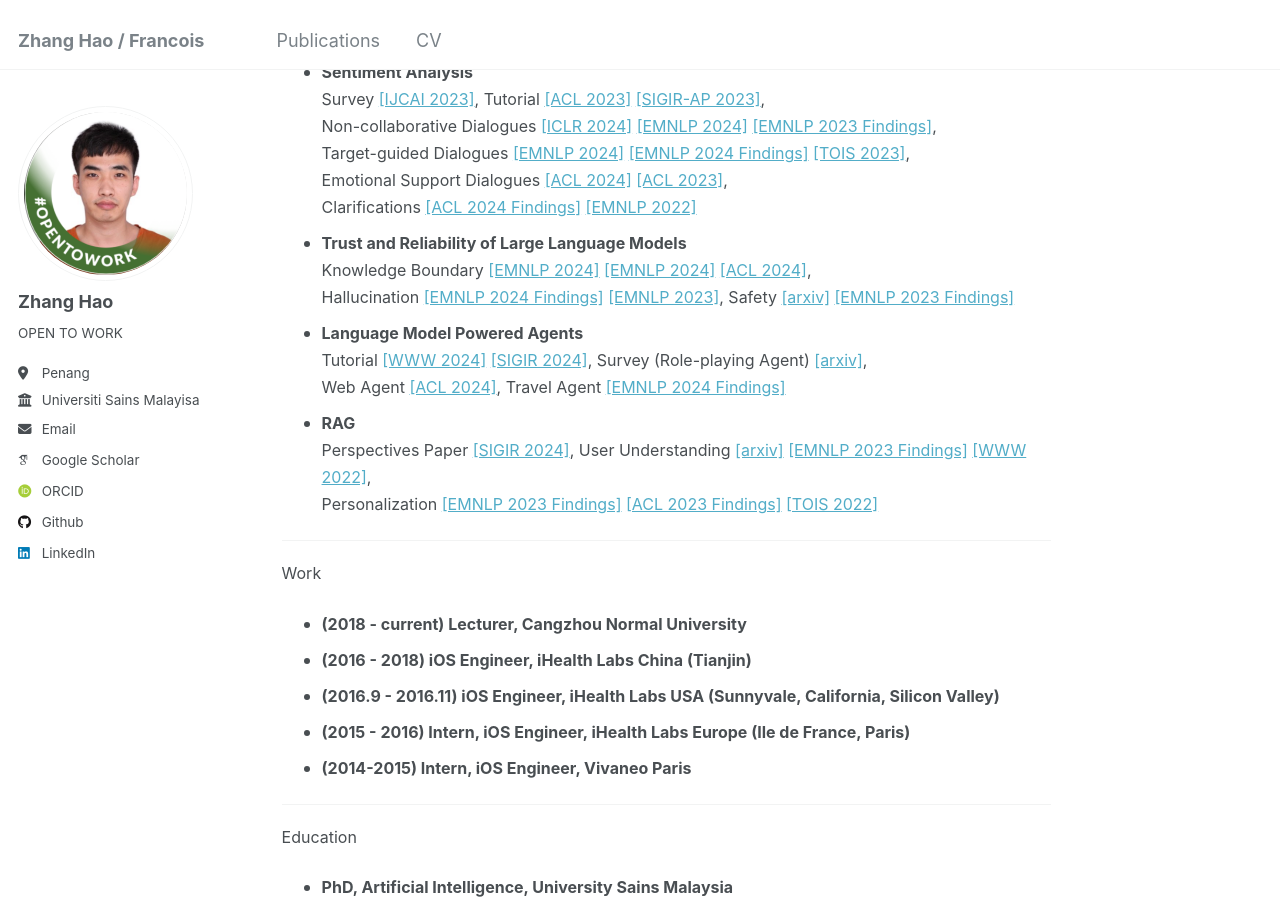
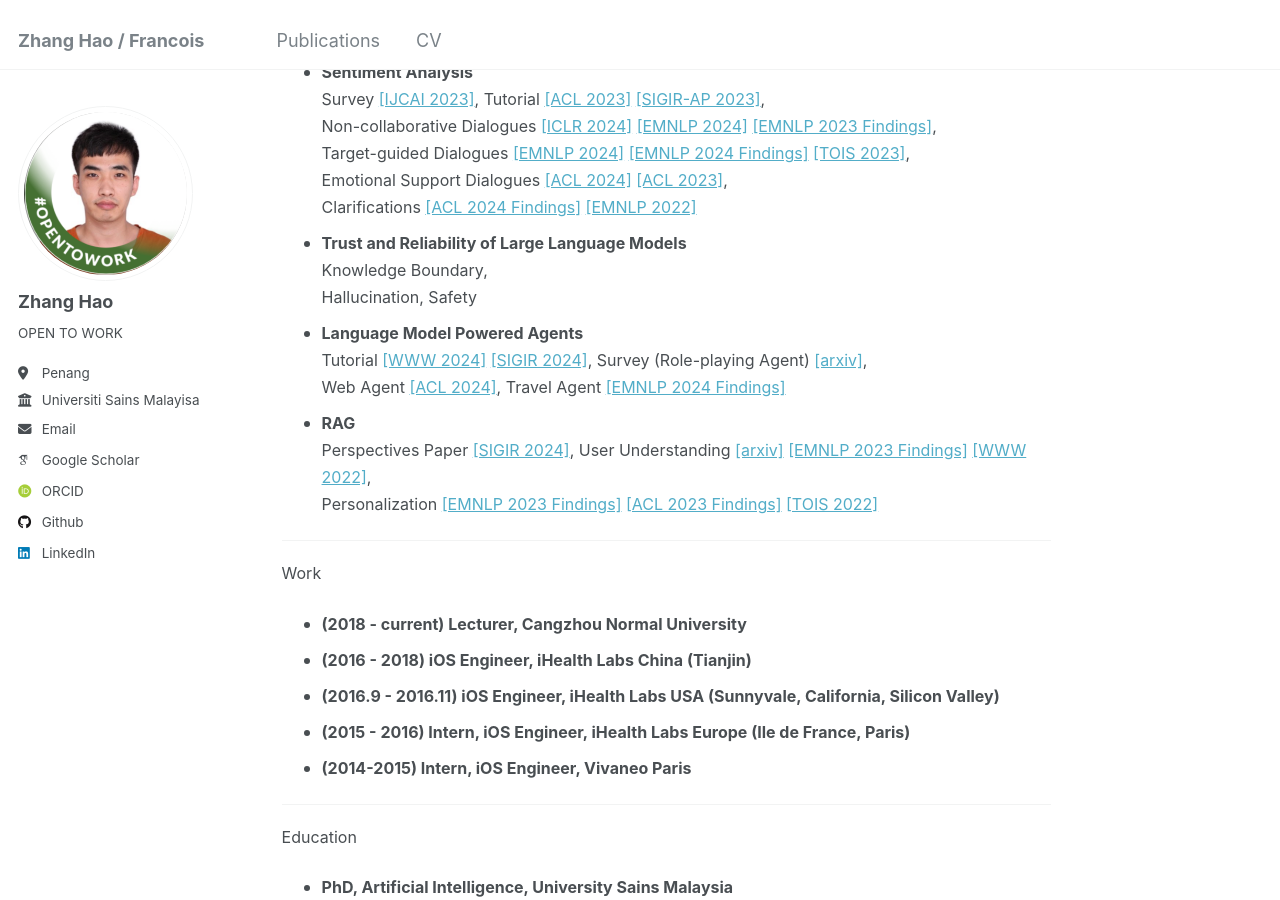
Before and after one commit to sydmou/sydmou.github.io, a Jekyll site: the page built from _pages/about.md, in a window 1280 px wide and 900 px high, scrolled down 597 px. Built offline with Jekyll 4.4.1, drawn with Linux system fonts in a browser that asks for light colours; some web fonts are replaced.

Commit message:
Update about.md

```diff
--- a/_pages/about.md
+++ b/_pages/about.md
@@ -42,7 +42,7 @@
         My research mainly lies in Natural Language Processing (NLP) and Large Language Models (LLMs) – with special focus on
         <ul>
             <li> <b>Sentiment Analysis</b><br>Survey <a href="https://arxiv.org/abs/2305.02750">[IJCAI 2023]</a>, Tutorial <a href="https://dengyang17.github.io/files/ACL2023-Tutorial-ConvAI.pdf">[ACL 2023]</a> <a href="https://dengyang17.github.io/files/SIGIRAP2023-Tutorial-ConvAI.pdf">[SIGIR-AP 2023]</a>,<br>Non-collaborative Dialogues <a href="https://openreview.net/forum?id=MCNqgUFTHI">[ICLR 2024]</a> <a href="https://arxiv.org/abs/2403.06769">[EMNLP 2024]</a> <a href="https://aclanthology.org/2023.findings-emnlp.711/">[EMNLP 2023 Findings]</a>,<br>Target-guided Dialogues <a href="https://aclanthology.org/2024.emnlp-main.1175/">[EMNLP 2024]</a> <a href="https://aclanthology.org/2024.findings-emnlp.829/">[EMNLP 2024 Findings]</a> <a href="https://arxiv.org/abs/2204.06923">[TOIS 2023]</a>,<br>Emotional Support Dialogues <a href="https://aclanthology.org/2024.acl-long.611/">[ACL 2024]</a> <a href="https://aclanthology.org/2023.acl-long.225/">[ACL 2023]</a>,<br>Clarifications <a href="https://aclanthology.org/2024.findings-acl.632/">[ACL 2024 Findings]</a> <a href="https://aclanthology.org/2022.emnlp-main.469/">[EMNLP 2022]</a></li>
-            <li> <b>Trust and Reliability of Large Language Models</b><br>Knowledge Boundary <a href="https://arxiv.org/abs/2402.15062">[EMNLP 2024]</a> <a href="https://arxiv.org/abs/2403.05330">[EMNLP 2024]</a> <a href="https://aclanthology.org/2024.acl-long.578/">[ACL 2024]</a>,<br>Hallucination <a href="https://arxiv.org/abs/2409.14399">[EMNLP 2024 Findings]</a> <a href="https://aclanthology.org/2023.emnlp-main.390/">[EMNLP 2023]</a>, Safety <a href="https://arxiv.org/pdf/2405.13820">[arxiv]</a> <a href="https://aclanthology.org/2023.findings-emnlp.143/">[EMNLP 2023 Findings]</a></li>
+            <li> <b>Trust and Reliability of Large Language Models</b><br>Knowledge Boundary,<br>Hallucination, Safety</li>
             <li> <b>Language Model Powered Agents</b><br>Tutorial <a href="https://llmagenttutorial.github.io/">[WWW 2024]</a> <a href="https://llmagenttutorial.github.io/sigir2024">[SIGIR 2024]</a>, Survey (Role-playing Agent) <a href="https://arxiv.org/abs/2407.11484">[arxiv]</a>,<br>Web Agent <a href="https://aclanthology.org/2024.acl-long.477/">[ACL 2024]</a>, Travel Agent <a href="https://arxiv.org/abs/2406.12639">[EMNLP 2024 Findings]</a></li>
             <li> <b>RAG</b><br>Perspectives Paper <a href="https://arxiv.org/abs/2404.12670">[SIGIR 2024]</a>, User Understanding <a href="https://arxiv.org/abs/2404.03304">[arxiv]</a> <a href="https://aclanthology.org/2023.findings-emnlp.806/">[EMNLP 2023 Findings]</a> <a href="https://arxiv.org/abs/2202.02912">[WWW 2022]</a>,<br>Personalization <a href="https://aclanthology.org/2023.findings-emnlp.641/">[EMNLP 2023 Findings]</a> <a href="https://aclanthology.org/2023.findings-acl.462/">[ACL 2023 Findings]</a> <a href="https://arxiv.org/abs/2112.13556">[TOIS 2022]</a></li>
         </ul>
```
